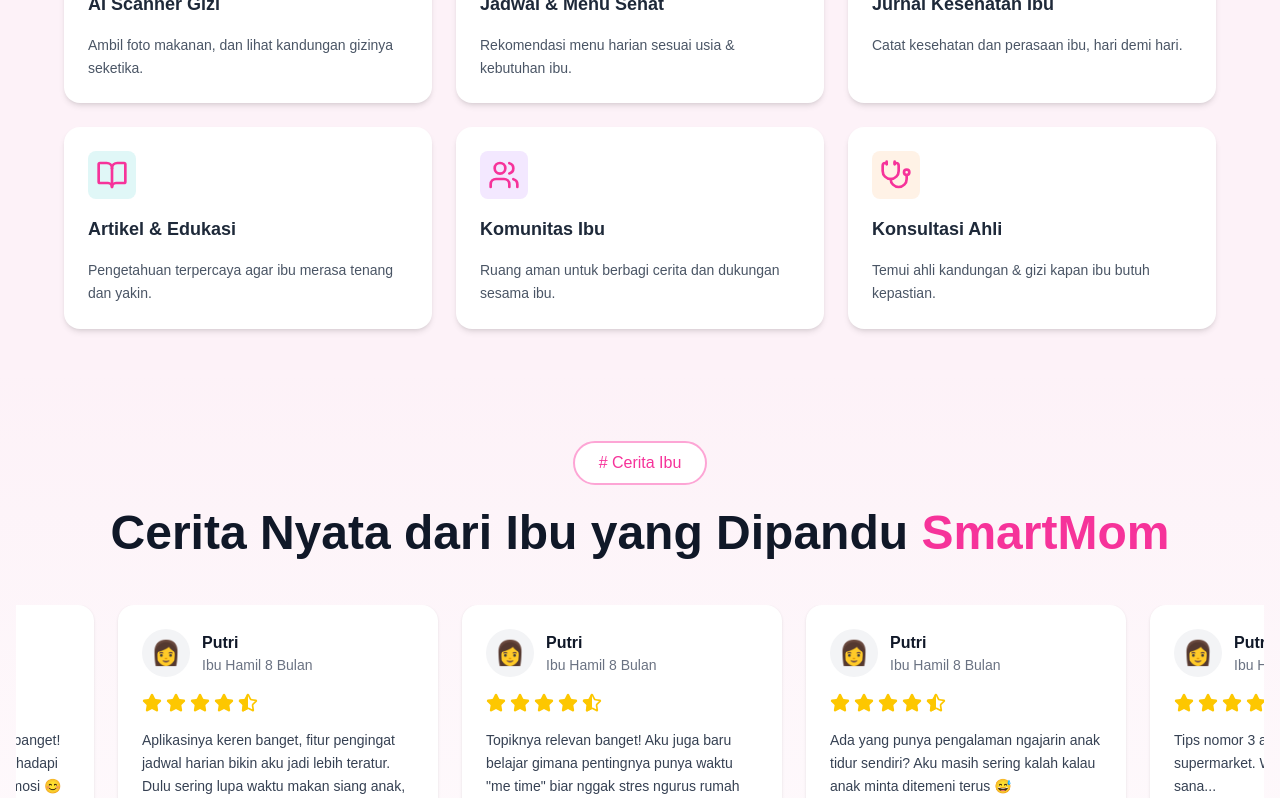
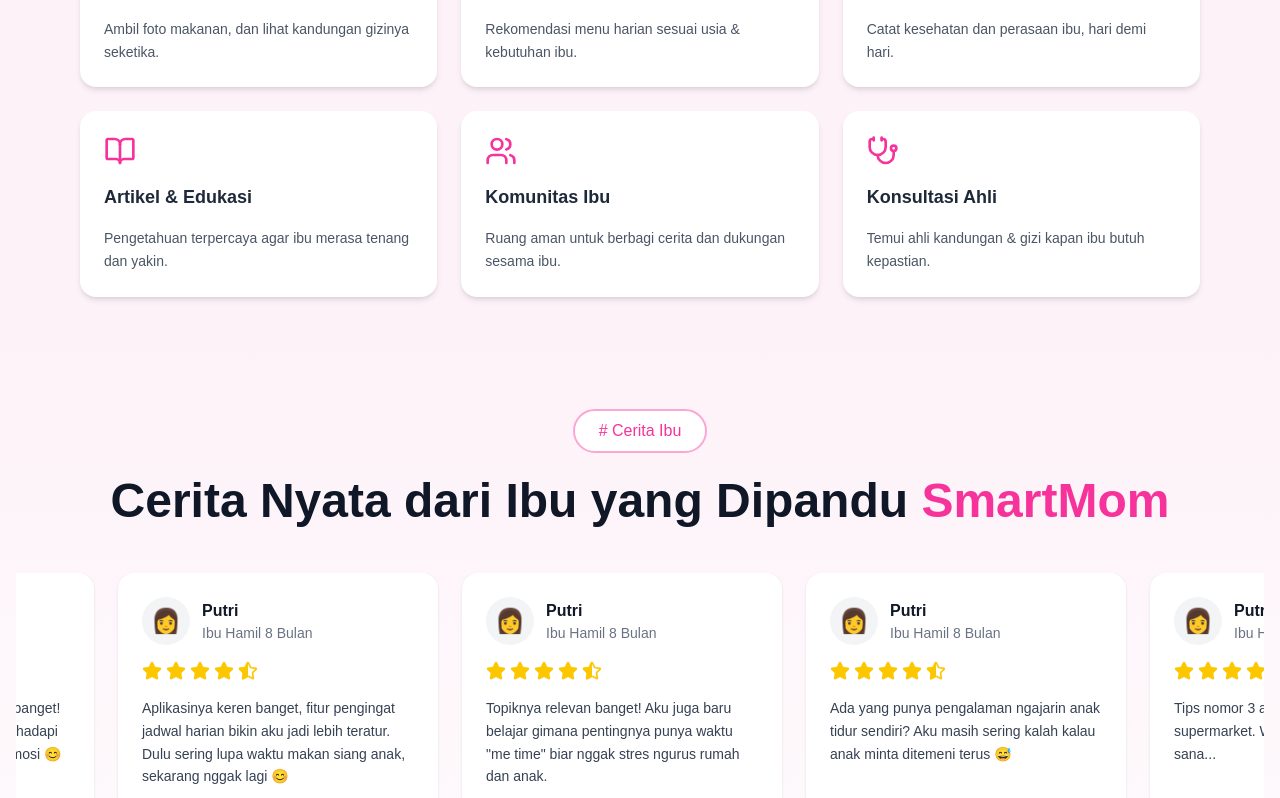
Before and after one commit to daffaakmaln/smartmom-webapp, a Next.js app: page / in a window 1280 px wide. Shown: the part 1520-2318 px from the top of the page. Built offline with nearby package versions, Linux system fonts and the light colour scheme.

Commit message:
navbar fixed

```diff
--- a/src/app/dashboard/sidebar.jsx
+++ b/src/app/dashboard/sidebar.jsx
@@ -39,7 +39,7 @@
 const currentNews = {
   title: "Tips Nutrisi Terbaik untuk Trimester Kedua!",
   image:
-    "https://via.placeholder.com/600x300/F472B6/FFFFFF?text=Berita+Terkini", // Ganti dengan URL gambar berita Anda
+    "https://images.unsplash.com/photo-1490645935967-10de6ba17061?w=800&q=80", // Ganti dengan URL gambar berita Anda
   description:
     "Selamat datang kembali! Jangan lewatkan artikel terbaru kami mengenai **pentingnya asam folat dan zat besi** untuk perkembangan optimal janin di usia kandungan 4 hingga 6 bulan. Baca selengkapnya di menu **Artikel & Edukasi**.",
 };
--- a/src/app/page.tsx
+++ b/src/app/page.tsx
@@ -7,15 +7,42 @@
 import SmartMomTestimonials from "../components/smartmom_testimonials";
 import SmartMomHeroSection from "../components/smartmom_hero_section";
 import Footer from "../components/footer";
+import { useRef } from "react";
 
 export default function Home() {
+  const featureRef = useRef<HTMLDivElement | null>(null);
+  const testimonialRef = useRef<HTMLDivElement | null>(null);
+  const heroRef = useRef<HTMLDivElement | null>(null);
+
+  const scrollWithOffset = (element: HTMLElement | null) => {
+    if (element) {
+      const yOffset = -100; // sesuaikan tinggi navbar kamu
+      const y =
+        element.getBoundingClientRect().top + window.pageYOffset + yOffset;
+      window.scrollTo({ top: y, behavior: "smooth" });
+    }
+  };
+
+  const handleScrollToHero = () => scrollWithOffset(heroRef.current);
+  const handleScrollToFeature = () => scrollWithOffset(featureRef.current);
+  const handleScrollToTestimonial = () => scrollWithOffset(testimonialRef.current);
   return (
     <main className="bg-white text-gray-900 min-h-screen">
-      <Navbar />
-      <Hero />
+      <Navbar
+        onScrollToTestimonial={handleScrollToTestimonial}
+        onScrollToFeature={handleScrollToFeature}
+        onScrollToHero={handleScrollToHero}
+      />
+      <div ref={heroRef}>
+        <Hero onScrollToFeature={handleScrollToFeature} />
+      </div>
       <Whysection />
-      <FeatureSection />
-      <SmartMomTestimonials />
+      <div ref={featureRef}>
+        <FeatureSection />
+      </div>
+      <div ref={testimonialRef}>
+        <SmartMomTestimonials />
+      </div>
       <SmartMomHeroSection />
       <Footer />
     </main>
--- a/src/components/feature_section.tsx
+++ b/src/components/feature_section.tsx
@@ -1,8 +1,8 @@
-import React from 'react';
+// feature_section.tsx
+import React, { forwardRef } from 'react';
 import { motion } from 'framer-motion';
 import FeatureCard from './feature_card';
 import { Apple, Calendar, BookOpen, Users, Stethoscope, NotebookPen } from 'lucide-react';
-import { b } from 'framer-motion/client';
 
 const features = [
   {
@@ -49,19 +49,20 @@
   },
 ];
 
-const containerVariants = {
-  hidden: { opacity: 0 },
-  visible: {
-    opacity: 1,
-    transition: {
-      staggerChildren: 0.15,
-    },
-  },
-};
+// const containerVariants = {
+//   hidden: { opacity: 0 },
+//   visible: {
+//     opacity: 1,
+//     transition: {
+//       staggerChildren: 0.15,
+//     },
+//   },
+// };
 
-export default function FeatureSection() {
+// ✅ forwardRef agar bisa di-scroll dari parent
+const FeatureSection = forwardRef<HTMLDivElement>((_, ref) => {
   return (
-    <section className="bg-pink-50 py-12 px-6">
+    <section id="Fitur" ref={ref} className="bg-pink-50 py-12 px-6 md:px-20">
       <div className="max-w-6xl mx-auto">
         <motion.div
           initial={{ opacity: 0, y: -20 }}
@@ -70,33 +71,20 @@
           className="text-center mb-10"
         >
           <h2 className="text-2xl font-bold text-gray-800">Fitur Utama</h2>
-          <p className="text-gray-600 mt-2">Semua yang Ibu Butuhkan, Dalam Satu Platform</p>
+          <p className="text-gray-600 mt-2">
+            Semua yang Ibu Butuhkan, Dalam Satu Platform
+          </p>
         </motion.div>
 
-        <motion.div
-          variants={containerVariants}
-          initial="hidden"
-          whileInView="visible"
-          viewport={{ once: true, amount: 0.2 }}
-          className="grid gap-6 md:grid-cols-2 lg:grid-cols-3"
-        >
+        <div className="grid gap-6 md:grid-cols-2 lg:grid-cols-3">
           {features.map((feature, index) => (
-            <FeatureCard
-              key={index}
-              title={feature.title}
-              description={feature.description}
-              icon={
-                <span
-                  className="rounded-lg p-2 inline-flex"
-                  style={{ backgroundColor: feature.bgColor }}
-                >
-                  {feature.icon}
-                </span>
-              }
-            />
+            <FeatureCard key={index} {...feature} />
           ))}
-        </motion.div>
+        </div>
       </div>
     </section>
   );
-}
+});
+
+FeatureSection.displayName = "FeatureSection";
+export default FeatureSection;
--- a/src/components/hero.tsx
+++ b/src/components/hero.tsx
@@ -1,8 +1,20 @@
 "use client";
 import Link from "next/link";
 import HeroImageCarousel from "./carousel_hero";
+import { useRef } from "react";
+import FeatureSection from "./feature_section";
+import { on } from "events";
 
-export default function Hero() {
+interface HeroProps {
+  onScrollToFeature: () => void;
+}
+
+export default function Hero({ onScrollToFeature }: HeroProps) {
+  const featureRef = useRef<HTMLDivElement | null>(null);
+
+  const handleScroll = () => {
+    featureRef.current?.scrollIntoView({ behavior: "smooth" });
+  };
   return (
     <section className="flex flex-col-reverse md:flex-row justify-between items-center px-6 md:px-20 py-12">
       {/* Left Side */}
@@ -20,7 +32,10 @@
               Mulai Sekarang →
             </button>
           </Link>
-          <button className="bg-pink-500 text-white px-6 py-3 rounded-full hover:bg-pink-600 transition">
+          <button
+            onClick={onScrollToFeature}
+            className="bg-pink-500 text-white px-6 py-3 rounded-full hover:bg-pink-600 transition"
+          >
             Lihat Fitur
           </button>
         </div>
--- a/src/components/navbar.tsx
+++ b/src/components/navbar.tsx
@@ -5,11 +5,32 @@
 
 const navItems = ["Home", "Fitur", "Testimoni", "Contact Us"];
 
-export default function Navbar() {
+interface NavbarProps {
+  onScrollToFeature: () => void;
+  onScrollToTestimonial: () => void;
+  onScrollToHero: () => void;
+}
+
+export default function Navbar({ onScrollToFeature, onScrollToTestimonial, onScrollToHero }: NavbarProps) {
   const [active, setActive] = useState("Home");
 
+  const handleClick = (item: string) => {
+  setActive(item);
+
+  if (item === "Fitur") {
+    onScrollToFeature();
+  } else if (item === "Testimoni") {
+    const target = document.getElementById("testimoni");
+    if (target) {
+      target.scrollIntoView({ behavior: "smooth" });
+    }
+  } else if (item === "Home") {
+    onScrollToHero();
+  }
+};
+
   return (
-    <nav className="flex justify-between items-center py-5 px-6 md:px-20 bg-white shadow-sm relative">
+    <nav className="flex justify-between items-center py-5 px-6 md:px-20 bg-white shadow-sm sticky top-0 z-50">
       {/* Logo */}
       <div className="flex items-center gap-2">
         <img src="/logo.png" className="w-15 h-15 rounded-full border-2 border-white" alt="logo" />
@@ -21,7 +42,7 @@
         {navItems.map((item) => (
           <button
             key={item}
-            onMouseEnter={() => setActive(item)}
+            onClick={() => handleClick(item)}
             className="relative z-10 px-5 py-2 text-gray-700 font-medium rounded-full transition-colors duration-200"
           >
             {active === item && (
--- a/src/components/smartmom_testimonials.tsx
+++ b/src/components/smartmom_testimonials.tsx
@@ -138,7 +138,10 @@
   }, [isPaused, totalWidth]);
 
   return (
-    <div className="min-h-screen bg-gradient-to-b from-pink-50 to-white py-16 px-4">
+    <section
+    id="testimoni"
+    className="min-h-screen bg-gradient-to-b from-pink-50 to-white py-16 px-4 scroll-mt-24"
+  >
       <div className="max-w-7xl mx-auto">
         {/* Header */}
         <div className="text-center mb-12">
@@ -211,7 +214,7 @@
           • Hover untuk berhenti •
         </p>
       </div>
-    </div>
+    </section>
   );
 };
 
```
